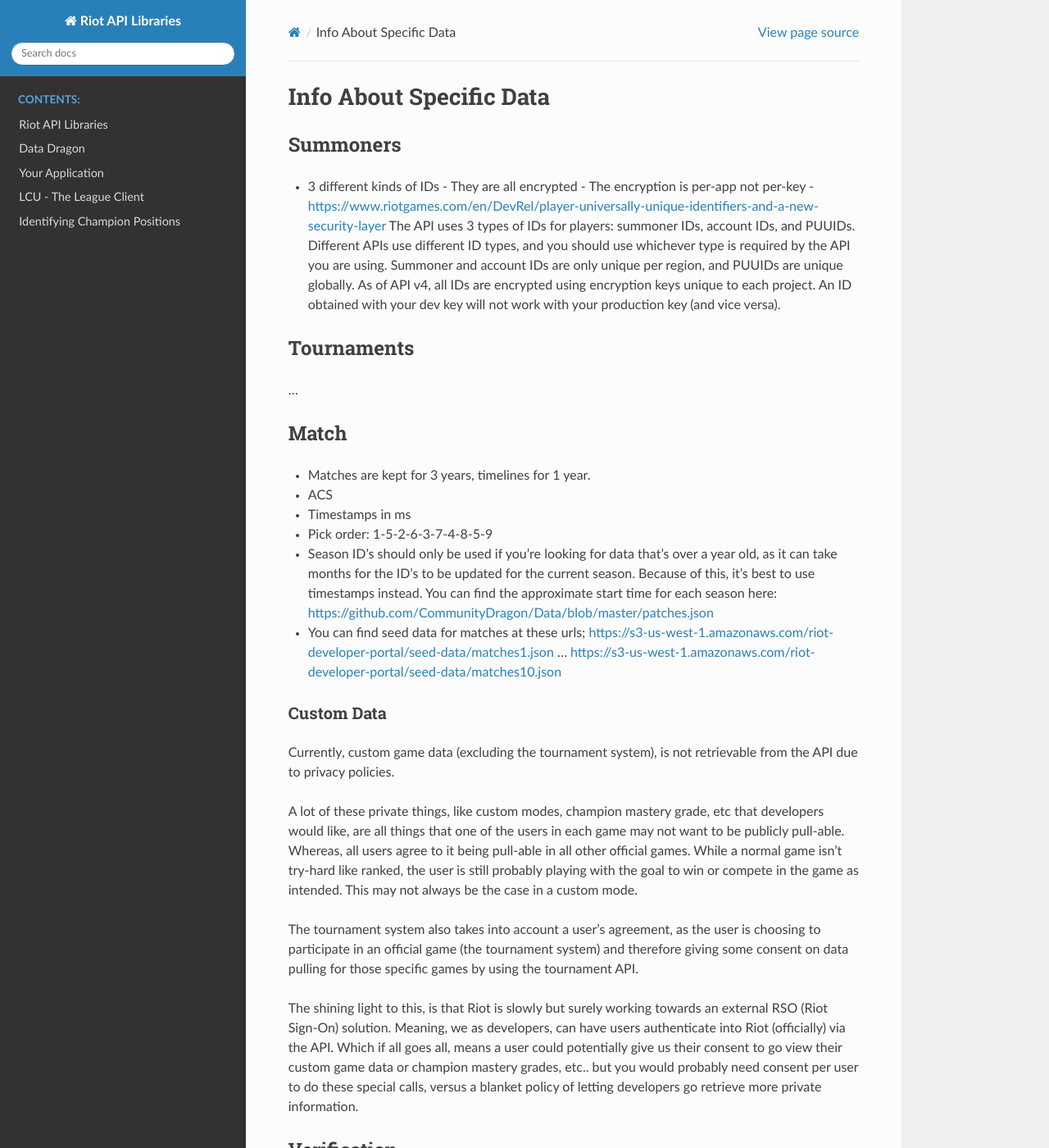
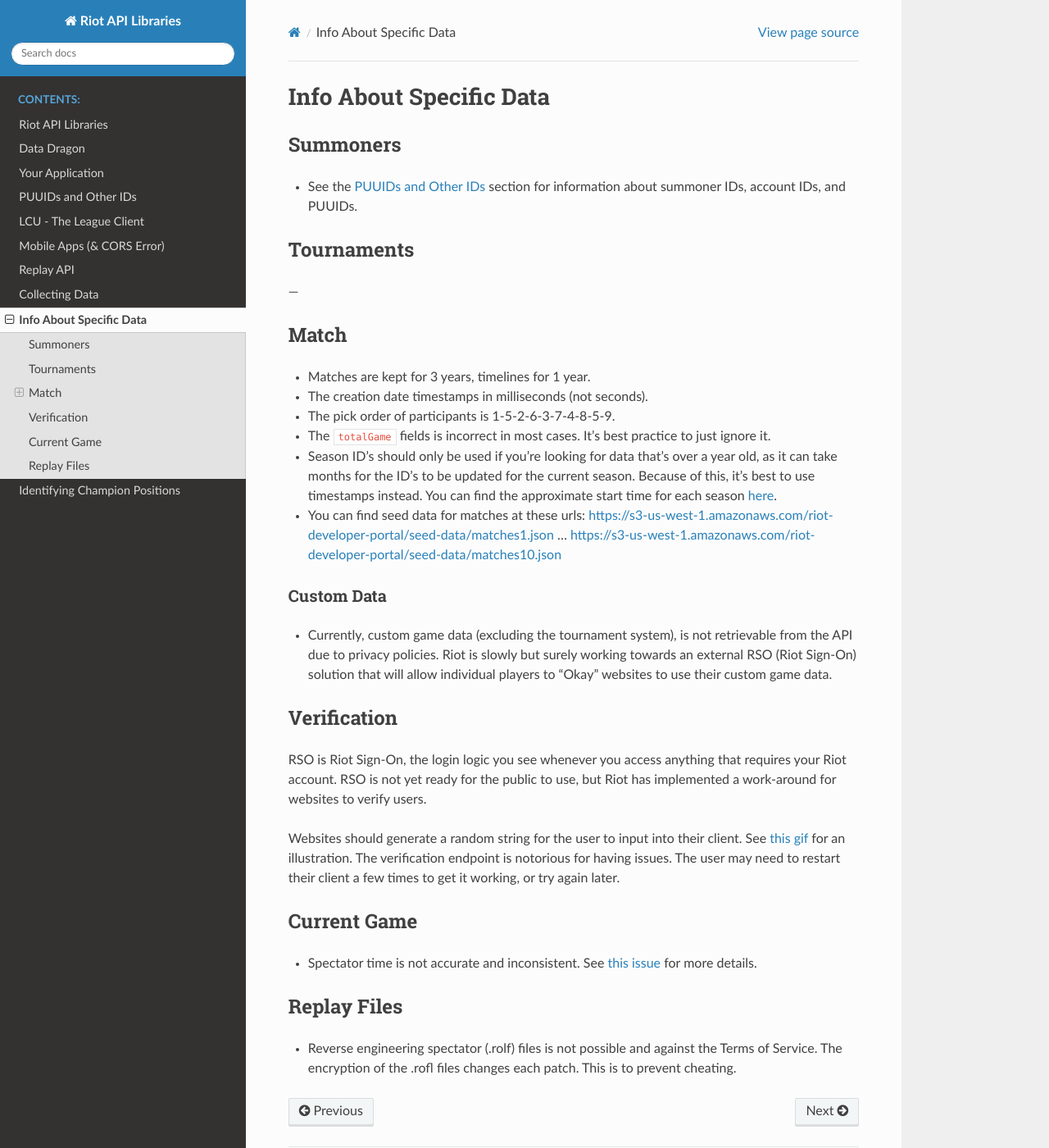
Before and after one commit to WxWatch/riot-api-libraries, a Sphinx documentation site: the page built from docs/specifics.rst, in a window 1280 px wide and 1400 px high. Shown: the whole window at 82% size. Built offline with Sphinx 7.4.7 and the Read the Docs theme 2.0.0, drawn with Linux system fonts in a browser that asks for light colours; pages that are not in the unit, such as notebooks, are missing from menus; some of the changed text lies outside the part shown.

```diff
--- a/docs/replayapi.rst
+++ b/docs/replayapi.rst
@@ -1,6 +1,6 @@
 Replay API
 ==========
 
-* https://developer.riotgames.com/replay-apis.html
+The Replay API is a new game client API that allows developers to adjust the in-game camera during replays. We have also released `League Director <https://github.com/riotgames/leaguedirector>`_, which uses these APIs and will give a good jumping off point for any development.
 
-* https://github.com/riotgames/leaguedirector
+Because the Replay API is fairly new, the best place to start are the doc pages from Riot about the `Replay API <https://developer.riotgames.com/replay-apis.html>`_ and `League Director <https://github.com/riotgames/leaguedirector>`_.
--- a/docs/specifics.rst
+++ b/docs/specifics.rst
@@ -4,17 +4,13 @@ Info About Specific Data
 Summoners
 ---------
 
-* 3 different kinds of IDs
-  - They are all encrypted
-  - The encryption is per-app not per-key
-  - https://www.riotgames.com/en/DevRel/player-universally-unique-identifiers-and-a-new-security-layer
-  The API uses 3 types of IDs for players: summoner IDs, account IDs, and PUUIDs. Different APIs use different ID types, and you should use whichever type is required by the API you are using. Summoner and account IDs are only unique per region, and PUUIDs are unique globally. As of API v4, all IDs are encrypted using encryption keys unique to each project. An ID obtained with your dev key will not work with your production key (and vice versa).
+* See the :ref:`ids` section for information about summoner IDs, account IDs, and PUUIDs.
 
 
 Tournaments
 -----------
 
-...
+---
 
 
 Match
@@ -22,41 +18,40 @@ Match
 
 * Matches are kept for 3 years, timelines for 1 year.
 
-* ACS
+* The creation date timestamps in milliseconds (not seconds).
 
-* Timestamps in ms
+* The pick order of participants is 1-5-2-6-3-7-4-8-5-9.
 
-* Pick order: 1-5-2-6-3-7-4-8-5-9
+* The :code:`totalGame` fields is incorrect in most cases. It's best practice to just ignore it.
 
-* Season ID's should only be used if you're looking for data that's over a year old, as it can take months for the ID's to be updated for the current season. Because of this, it's best to use timestamps instead. You can find the approximate start time for each season here: https://github.com/CommunityDragon/Data/blob/master/patches.json
+* Season ID's should only be used if you're looking for data that's over a year old, as it can take months for the ID's to be updated for the current season. Because of this, it's best to use timestamps instead. You can find the approximate start time for each season `here <https://github.com/CommunityDragon/Data/blob/master/patches.json>`_.
 
-* You can find seed data for matches at these urls; https://s3-us-west-1.amazonaws.com/riot-developer-portal/seed-data/matches1.json … https://s3-us-west-1.amazonaws.com/riot-developer-portal/seed-data/matches10.json
+* You can find seed data for matches at these urls: https://s3-us-west-1.amazonaws.com/riot-developer-portal/seed-data/matches1.json ... https://s3-us-west-1.amazonaws.com/riot-developer-portal/seed-data/matches10.json
+
+.. * ACS
+
 
 Custom Data
 ...........
 
-Currently, custom game data (excluding the tournament system), is not retrievable from the API due to privacy policies.
+* Currently, custom game data (excluding the tournament system), is not retrievable from the API due to privacy policies. Riot is slowly but surely working towards an external RSO (Riot Sign-On) solution that will allow individual players to "Okay" websites to use their custom game data.
 
-A lot of these private things, like custom modes, champion mastery grade, etc that developers would like, are all things that one of the users in each game may not want to be publicly pull-able. Whereas, all users agree to it being pull-able in all other official games. While a normal game isn't try-hard like ranked, the user is still probably playing with the goal to win or compete in the game as intended. This may not always be the case in a custom mode.
-
-The tournament system also takes into account a user's agreement, as the user is choosing to participate in an official game (the tournament system) and therefore giving some consent on data pulling for those specific games by using the tournament API.
-
-The shining light to this, is that Riot is slowly but surely working towards an external RSO (Riot Sign-On) solution. Meaning, we as developers, can have users authenticate into Riot (officially) via the API. Which if all goes all, means a user could potentially give us their consent to go view their custom game data or champion mastery grades, etc.. but you would probably need consent per user to do these special calls, versus a blanket policy of letting developers go retrieve more private information.
 
 Verification
 ------------
 
-* How to use it (website makes code, user inputs it into client). Show/link gif.
+RSO is Riot Sign-On, the login logic you see whenever you access anything that requires your Riot account. RSO is not yet ready for the public to use, but Riot has implemented a work-around for websites to verify users.
 
-* Restart the client if not working
+Websites should generate a random string for the user to input into their client. See `this gif <https://i.imgur.com/xCRNiQF.gifv>`_ for an illustration. The verification endpoint is notorious for having issues. The user may need to restart their client a few times to get it working, or try again later.
 
 
 Current Game
 ------------
 
-* Spectator time is not accurate and inconsistent
+* Spectator time is not accurate and inconsistent. See `this issue <https://github.com/RiotGames/developer-relations/issues/81#issuecomment-467551170>`_ for more details.
+
 
 Replay Files
 ------------
 
-* Reverse engineering spectator (.rolf) files is not possible and illegal
+* Reverse engineering spectator (.rolf) files is not possible and against the Terms of Service. The encryption of the .rofl files changes each patch. This is to prevent cheating.
```
Also changed, not shown: docs/collectingdata.rst (+9 -1 lines), docs/ids.rst (added, +13 -0 lines), docs/index.rst (+5 -4 lines), docs/lcu.rst (+6 -1 lines), docs/mobile.rst (+5 -5 lines).
